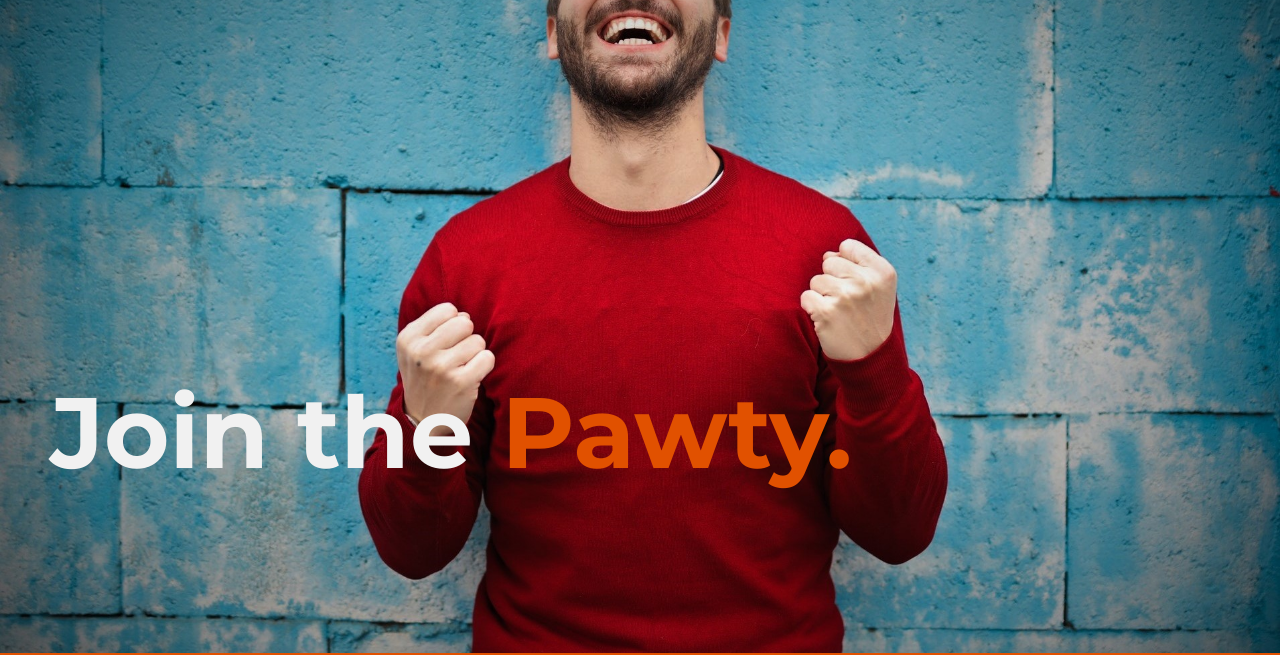
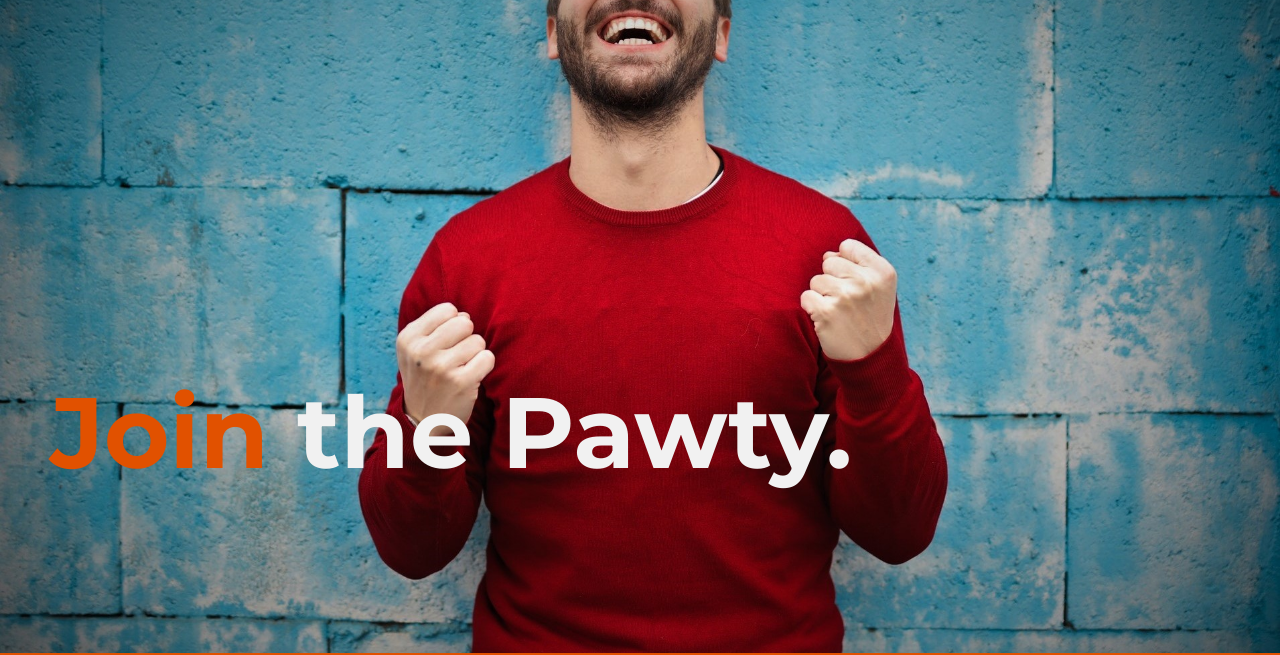
Before and after one commit to nhaatn/Dog-E-Date, a plain HTML site: page ambassador.html in a window 1280 px wide. Shown: the part 147-802 px from the top of the page. Drawn offline with Linux system fonts and the light colour scheme; a web font is replaced by a local one.

Commit message:
span to add color effect

```diff
--- a/ambassador.html
+++ b/ambassador.html
@@ -35,7 +35,7 @@
 
   <section class="home-hero-section">
     <div class="hero-text">
-      <h1 class="hero-heading" >Join the <span class="text-special">Pawty.</span> </h1>
+      <h1 class="hero-heading" ><span class="text-special">Join</span> the Pawty.</h1>
     </div>
 
     <div class="hero-flex-spacer">
```
